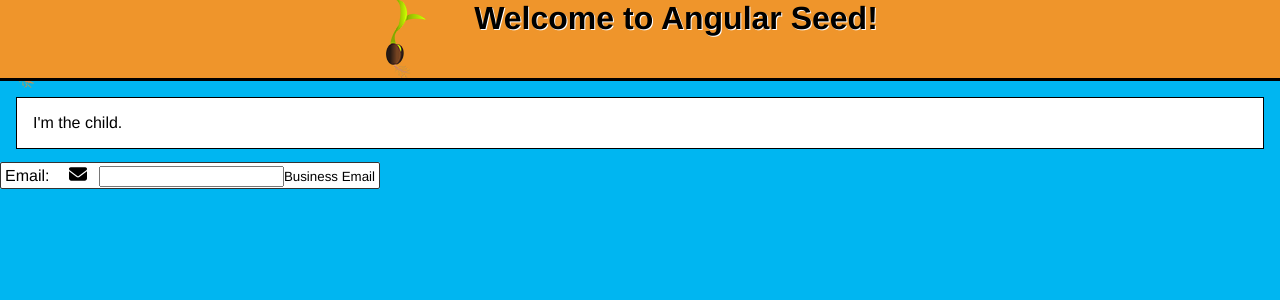
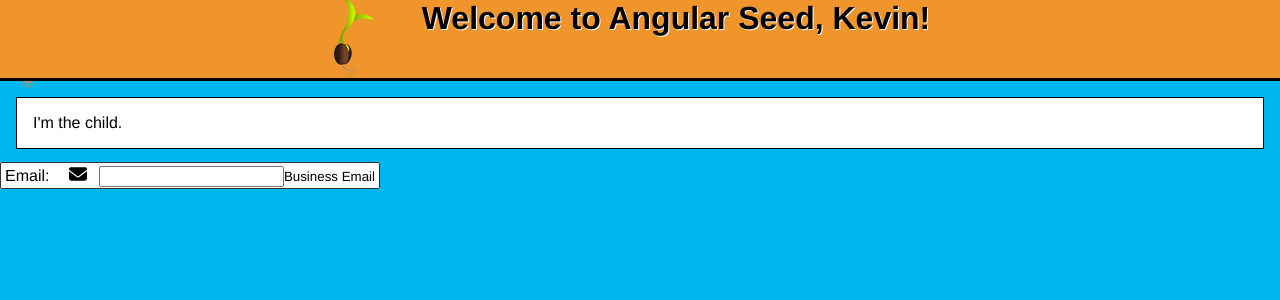
Before and after one commit to kevinruse/angular-v14-seed, an Angular app: page / in a window 1280 px wide. Shown: the top 300 px of the page. Built offline with nearby package versions, Linux system fonts and the light colour scheme.

Commit message:
guided exercise 12 using interpolation with component properties

```diff
--- a/src/app/header/header.component.html
+++ b/src/app/header/header.component.html
@@ -15,5 +15,5 @@
 </style>
 <header>
   <img src="../../assets/images/seed-icon.png" alt="" />
-  <h1>Welcome to Angular Seed!</h1>
+  <h1>Welcome to Angular Seed, {{ userName }}!</h1>
 </header>
--- a/src/app/header/header.component.ts
+++ b/src/app/header/header.component.ts
@@ -7,6 +7,8 @@
 })
 export class HeaderComponent implements OnInit {
 
+  userName: string = 'Kevin'
+
   constructor() { }
 
   ngOnInit(): void {
```
